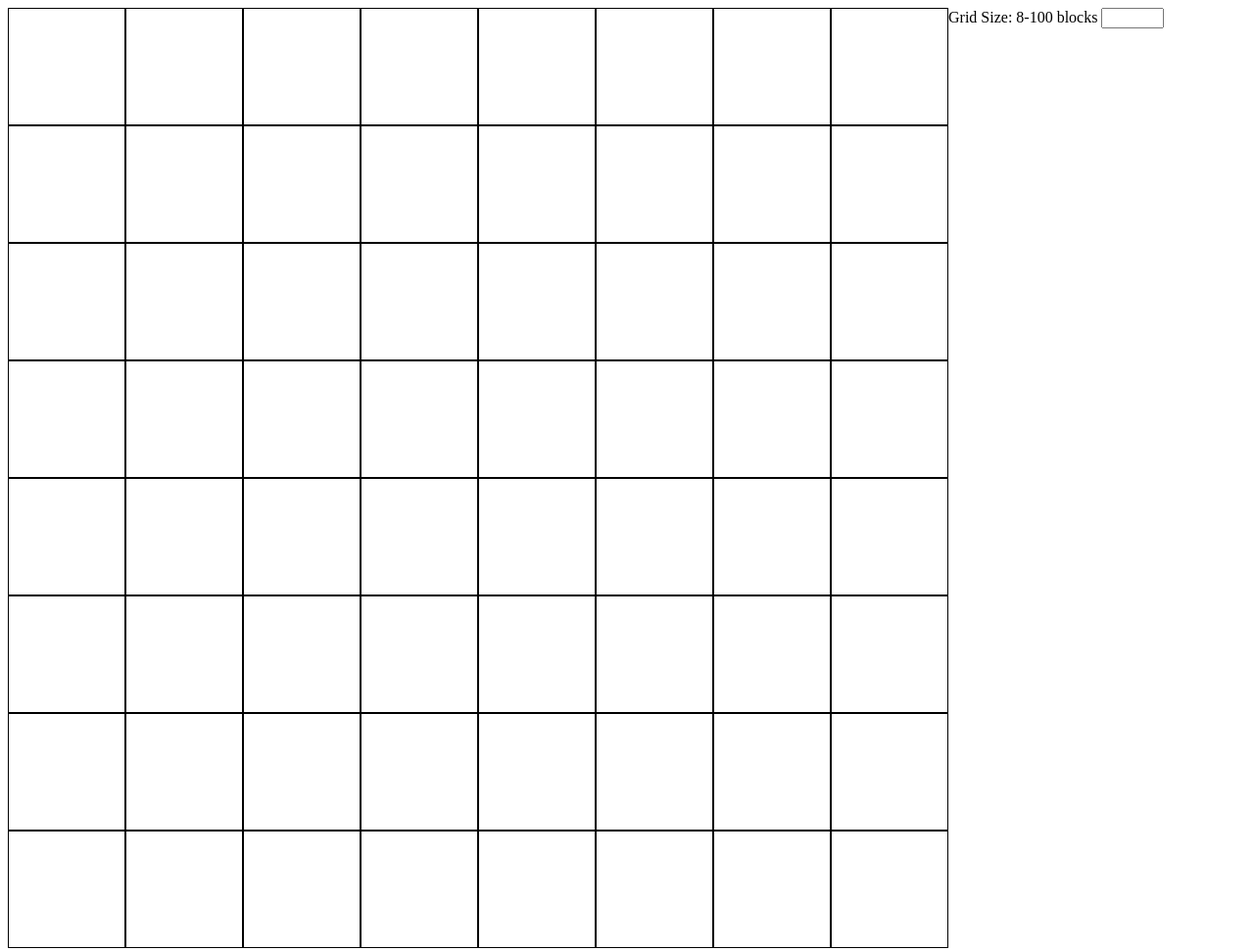
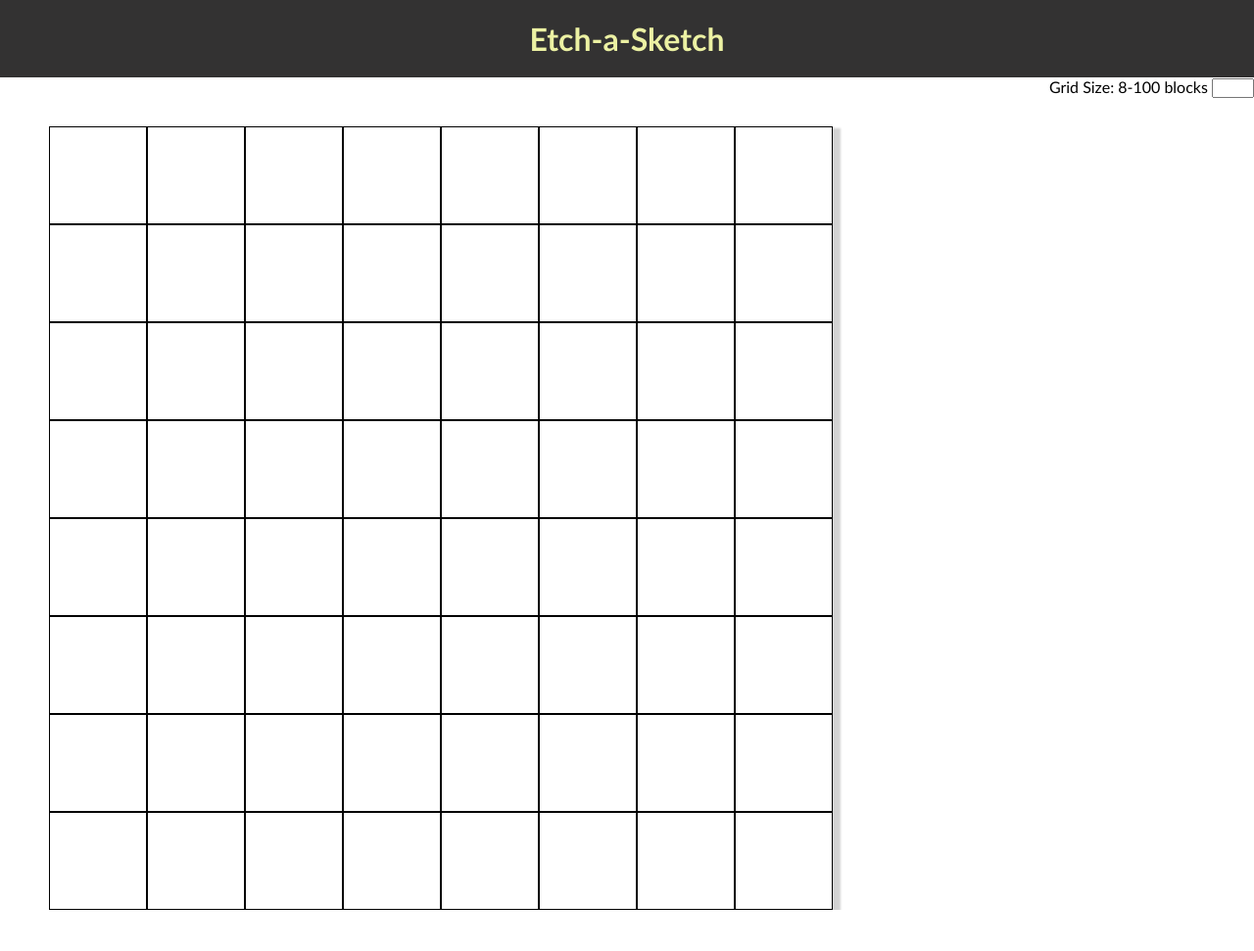
Before and after one commit to JoshDT900/etch-a-sketch, a plain HTML site: page index.html in a window 1280 px wide. Shown: the whole page at 98% size. After the commit the page ends 929 px from the top, so only its background shows below. Drawn offline with Linux system fonts and the light colour scheme.

Commit message:
Add page styling

```diff
--- a/index.html
+++ b/index.html
@@ -8,9 +8,15 @@
   <title>Document</title>
 </head>
 <body>
+  <div class="flexHead">
+    <h1>Etch-a-Sketch</h1>
+  </div>
 
   <div class="flexMain">
-    <div class="grid-container"></div>
+    <div class="gridHolder">
+      <div class="grid-container"></div>
+    </div>
+
 
     <div class="getInput">
       <label for="gridSize">Grid Size: 8-100 blocks</label>
--- a/style.css
+++ b/style.css
@@ -1,11 +1,33 @@
+* {
+  padding: 0px;
+  margin: 0px;
+  font-family: 'Gill Sans', 'Gill Sans MT', Calibri, 'Trebuchet MS', sans-serif;
+}
+
 .flexMain {
   display: flex;
+  justify-content: center;
+}
+
+.flexHead {
+  display: flex;
+  justify-content: center;
+  padding: 20px;
+  background-color: rgb(51, 50, 50);
+  color: rgb(236, 241, 163);
+}
+
+.gridHolder {
+  margin-right: auto;
+  margin-top: 50px;
+  margin-left: 50px;
+  box-shadow: 5px 5px 2px 3px rgba(34, 34, 34, 0.2);;
 }
 
 .grid-container {
   display: grid;
-  width: 960px;
-  height: 960px;
+  width: 800px;
+  height: 800px;
 }
 
 .grid-container .gridBox {
```
